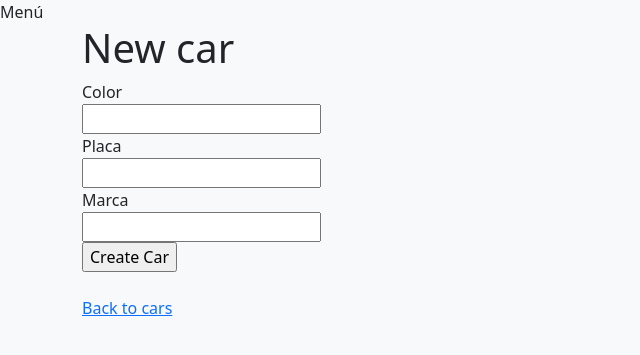
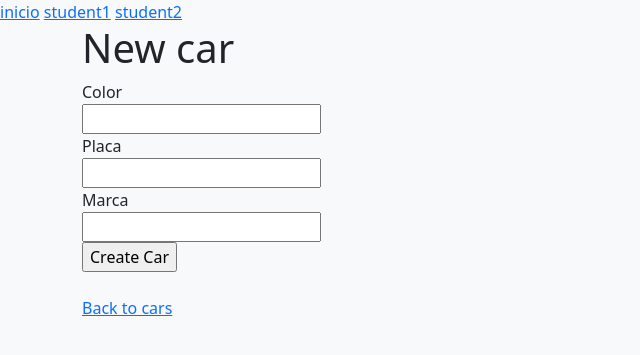
Before and after one commit to nicolledeavila/appsena, a Rails app: page /cars/new in a window 1280 px wide. Shown: the part 64-419 px from the top of the page, without its empty margins (0-640 px from the left). Run offline with Rails 7, Linux system fonts and the light colour scheme; some libraries are stand-ins or nearby versions.

Commit message:
18032005

```diff
--- a/app/assets/stylesheets/application.css
+++ b/app/assets/stylesheets/application.css
@@ -34,9 +34,11 @@ body {
   width: 200px;
   height: 400px;
   display: flex;
-  align-items: center;
+  align-items:center;
   justify-content: center;
+  flex-direction: column;
   margin: auto 20px;
+
 }
 
 .container {
--- /dev/null
+++ b/app/helpers/student1_helper.rb
@@ -0,0 +1,2 @@
+module Student1Helper
+end
--- /dev/null
+++ b/app/helpers/students_helper.rb
@@ -0,0 +1,2 @@
+module StudentsHelper
+end
--- /dev/null
+++ b/app/models/student.rb
@@ -0,0 +1,2 @@
+class Student < ApplicationRecord
+end
--- a/app/views/layouts/application.html.erb
+++ b/app/views/layouts/application.html.erb
@@ -29,7 +29,13 @@
   <nav class="navbar2">Subbarra</nav>
 
   <div class="main-content">
-    <aside class="menu">Menú</aside>
+    <aside class="menu">
+    <%= link_to "inicio", inicio_path%>
+
+    <%= link_to "student1", student1_path%>
+
+    <%= link_to "student2", student2_path%>
+    </aside>
     <div class="container">
       <%= yield %> <%# Aquí se inyectará el contenido dinámico de cada vista %>
     </div>
--- /dev/null
+++ b/app/views/students/inicio.html.erb
@@ -0,0 +1 @@
+<h1>inicio</1>
--- /dev/null
+++ b/app/views/students/student1.html.erb
@@ -0,0 +1,6 @@
+<h1>student1</h1>
+
+<div> <%= @student1.name %> </div>
+<div> <%= @student1.lastName %> </div>
+<div> <%= @student1.age %> </div>
+<div> <%= @student1.course %> </div>
--- /dev/null
+++ b/app/views/students/student2.html.erb
@@ -0,0 +1,6 @@
+<h1>student2</h1>
+
+<div> <%= @student2.name %> </div>
+<div> <%= @student2.lastName %> </div>
+<div> <%= @student2.age %> </div>
+<div> <%= @student2.course %> </div>
--- a/config/routes.rb
+++ b/config/routes.rb
@@ -4,6 +4,9 @@ Rails.application.routes.draw do
   # Reveal health status on /up that returns 200 if the app boots with no exceptions, otherwise 500.
   # Can be used by load balancers and uptime monitors to verify that the app is live.
   get "up" => "rails/health#show", as: :rails_health_check
+  get "inicio" => "students#inicio", as: :inicio
+  get "student1" => "students#student1", as: :student1
+  get "student2" => "students#student2", as: :student2
   resources :user
   resources :cars
   # Render dynamic PWA files from app/views/pwa/* (remember to link manifest in application.html.erb)
```
Also changed, not shown: app/controllers/students_controller.rb (added, +10 -0 lines), db/migrate/20250318010948_create_students.rb (added, +12 -0 lines), test/controllers/student1_controller_test.rb (added, +7 -0 lines), test/controllers/students_controller_test.rb (added, +7 -0 lines), test/fixtures/students.yml (added, +13 -0 lines), test/models/student_test.rb (added, +7 -0 lines), db/development.sqlite3, db/schema.rb, 2 other files.
